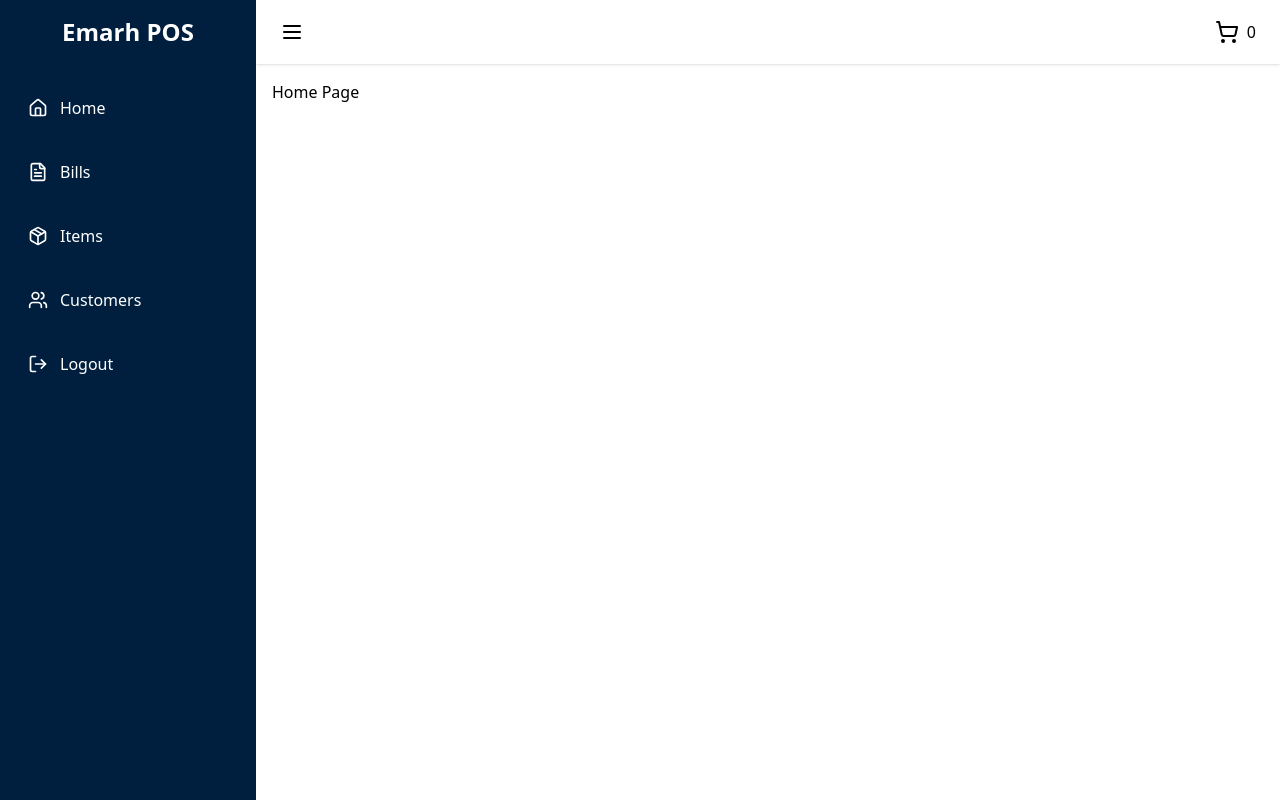
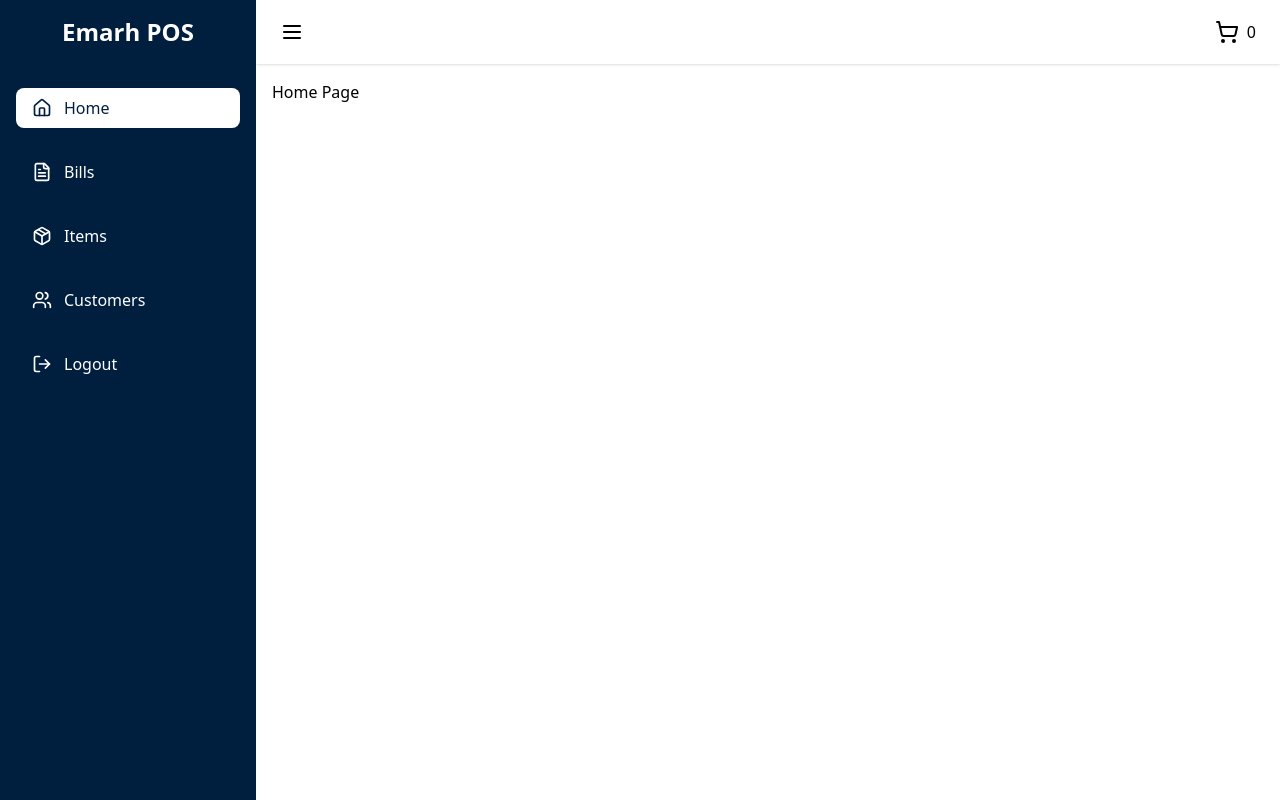
Before and after one commit to Harry8679/Emarh-Pos-Front, a React (Create React App) app: page / in a window 1280 px wide. Built offline with nearby package versions, Linux system fonts and the light colour scheme.

Commit message:
isActive

```diff
--- a/src/components/Sidebar.jsx
+++ b/src/components/Sidebar.jsx
@@ -1,28 +1,35 @@
 import { Home, FileText, Package, Users, LogOut } from 'lucide-react';
-import { Link } from 'react-router-dom';
+import { Link, useLocation } from 'react-router-dom';
 
 const Sidebar = ({ isOpen }) => {
+  const location = useLocation();
+
   return (
     <div className={`bg-[#001F3F] text-white w-64 min-h-screen p-4 fixed top-0 left-0 z-30 transition-transform duration-300 ${isOpen ? 'translate-x-0' : '-translate-x-full'} md:translate-x-0`}>
       <h1 className="text-2xl font-bold mb-10 text-center">Emarh POS</h1>
       <nav className="flex flex-col space-y-6">
-        <SidebarItem icon={<Home size={20} />} label="Home" path="/" />
-        <SidebarItem icon={<FileText size={20} />} label="Bills" path="/bills" />
-        <SidebarItem icon={<Package size={20} />} label="Items" path="/items" />
-        <SidebarItem icon={<Users size={20} />} label="Customers" path="/customers" />
-        <SidebarItem icon={<LogOut size={20} />} label="Logout" path="/logout" />
+        <SidebarItem icon={<Home size={20} />} label="Home" path="/" currentPath={location.pathname} />
+        <SidebarItem icon={<FileText size={20} />} label="Bills" path="/bills" currentPath={location.pathname} />
+        <SidebarItem icon={<Package size={20} />} label="Items" path="/items" currentPath={location.pathname} />
+        <SidebarItem icon={<Users size={20} />} label="Customers" path="/customers" currentPath={location.pathname} />
+        <SidebarItem icon={<LogOut size={20} />} label="Logout" path="/logout" currentPath={location.pathname} />
       </nav>
     </div>
   );
 };
 
-const SidebarItem = ({ icon, label, path }) => (
+const SidebarItem = ({ icon, label, path, currentPath }) => {
+  const isActive = currentPath === path;
+
+  return (
     <Link to={path}>
-    <div className="flex items-center space-x-3 cursor-pointer hover:bg-white hover:text-[#001F3F] px-3 py-2 rounded-lg transition">
+      <div className={`flex items-center space-x-3 px-4 py-2 rounded-lg transition cursor-pointer
+        ${isActive ? 'bg-white text-[#001F3F]' : 'hover:bg-white hover:text-[#001F3F]'}`}>
         {icon}
         <span>{label}</span>
       </div>
     </Link>
   );
+};
 
 export default Sidebar;
```
Lines whose indentation alone changed are shown as unchanged.
